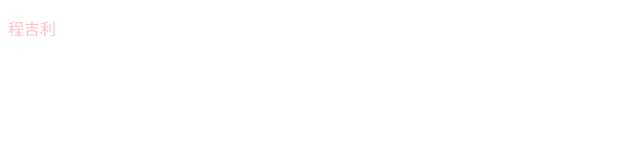
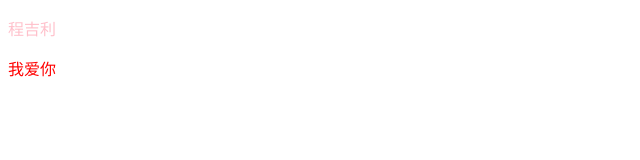
Before and after one commit to hm1zsh/cjl, a plain HTML site: page index.html in a window 1280 px wide. Shown: the full height of the page, 0-640 px from the left. Drawn offline with Linux system fonts and the light colour scheme.

Commit message:
提交css和修改了html

```diff
--- /dev/null
+++ b/index.css
@@ -0,0 +1,3 @@
+span {
+    color: red;
+}
--- a/index.html
+++ b/index.html
@@ -5,6 +5,7 @@
     <meta http-equiv="X-UA-Compatible" content="IE=edge">
     <meta name="viewport" content="width=device-width, initial-scale=1.0">
     <title>Document</title>
+    <link rel="stylesheet" href="index.css">
     <style>
         p {
             color: pink;
@@ -14,6 +15,7 @@
 <body>
     <div>
         <p>程吉利</p>
+        <span>我爱你</span>
     </div>
 </body>
 </html>
```
